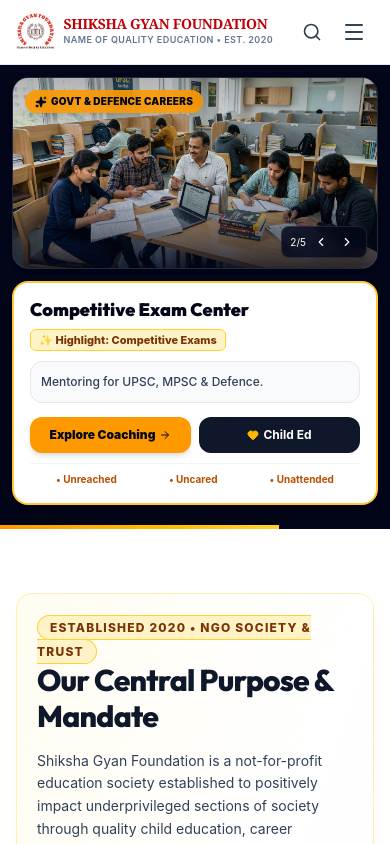
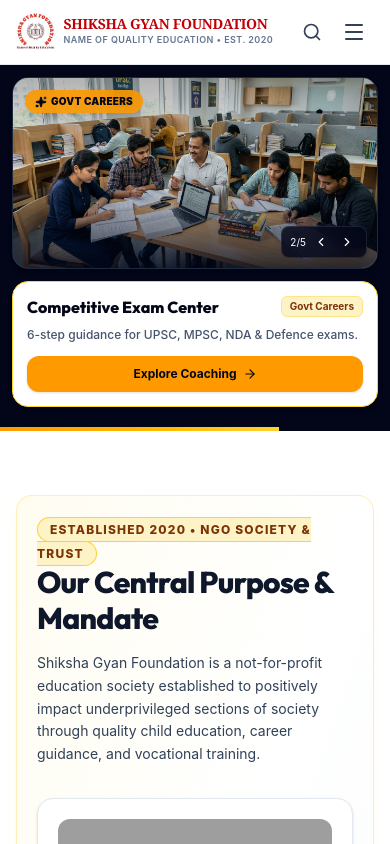
Before and after one commit to krish0000987-netizen/siksha-gyan-foundation, a React (Vite) app: page / in a window 390 px wide. Shown: the top 844 px of the page. Built offline with nearby package versions, Linux system fonts and the light colour scheme; grey boxes are pictures that could not be loaded.

Commit message:
fix(hero): make mobile hero white card ultra minimal and uncluttered

```diff
--- a/src/components/HeroSlider.jsx
+++ b/src/components/HeroSlider.jsx
@@ -70,65 +70,47 @@
           </div>
         </div>
 
-        {/* Highlighted Text Card (NOT in dark image background) */}
-        <div className="bg-white border-2 border-amber-400/80 shadow-xl rounded-2xl p-4 space-y-2.5 text-slate-900 relative">
+        {/* Ultra Minimal White Text Card */}
+        <div className="bg-white border border-amber-300 shadow-md rounded-2xl p-3.5 space-y-2 text-slate-900">
 
-          {/* Minimal Highlighted Headline */}
-          <div className="space-y-1">
-            <h2 className="text-lg font-black text-slate-950 leading-tight">
+          {/* Header Row: Title & Category Badge */}
+          <div className="flex items-start justify-between gap-2">
+            <h2 className="text-base font-extrabold text-slate-950 leading-snug">
               {slide.mobileTitle || slide.title}
             </h2>
-            {slide.highlightText && (
-              <span className="inline-block bg-amber-100 text-amber-900 border border-amber-300 font-extrabold text-[11px] px-2 py-0.5 rounded-md">
-                ✨ Highlight: {slide.highlightText}
-              </span>
-            )}
+            <span className="text-[10px] font-bold text-amber-900 bg-amber-100 px-2 py-0.5 rounded-md border border-amber-200 flex-shrink-0">
+              {slide.badge}
+            </span>
           </div>
 
-          {/* Minimal 1-line Subtitle */}
-          <p className="text-xs text-slate-700 font-medium leading-relaxed bg-slate-50 p-2.5 rounded-xl border border-slate-200">
+          {/* Minimal Subtitle Text */}
+          <p className="text-xs text-slate-600 font-medium leading-normal">
             {slide.mobileSubtitle || slide.subtitle}
           </p>
 
-          {/* Compact CTA Buttons */}
-          <div className="grid grid-cols-2 gap-2 pt-1">
+          {/* Single Clean Action Button */}
+          <div className="pt-1">
             {slide.ctaTarget === 'donate' ? (
               <a
                 href={getWhatsAppDonationLink("Child Education")}
                 target="_blank"
                 rel="noopener noreferrer"
-                className="py-2.5 px-3 bg-amber-500 hover:bg-amber-400 active:bg-amber-600 text-slate-950 font-black rounded-xl text-xs flex items-center justify-center space-x-1 shadow-md text-center"
+                className="w-full py-2.5 px-4 bg-amber-500 hover:bg-amber-400 active:bg-amber-600 text-slate-950 font-bold rounded-xl text-xs flex items-center justify-center space-x-1.5 shadow-sm text-center"
               >
-                <span>Donate</span>
-                <ArrowRight className="w-3 h-3" />
+                <span>{slide.ctaText}</span>
+                <ArrowRight className="w-3.5 h-3.5" />
               </a>
             ) : (
               <button
                 onClick={() => onNavigate(slide.ctaTarget)}
-                className="py-2.5 px-3 bg-amber-500 hover:bg-amber-400 active:bg-amber-600 text-slate-950 font-black rounded-xl text-xs flex items-center justify-center space-x-1 shadow-md text-center"
+                className="w-full py-2.5 px-4 bg-amber-500 hover:bg-amber-400 active:bg-amber-600 text-slate-950 font-bold rounded-xl text-xs flex items-center justify-center space-x-1.5 shadow-sm text-center"
               >
                 <span>{slide.ctaText}</span>
-                <ArrowRight className="w-3 h-3" />
+                <ArrowRight className="w-3.5 h-3.5" />
               </button>
             )}
-
-            <a
-              href={getWhatsAppDonationLink("Child Education")}
-              target="_blank"
-              rel="noopener noreferrer"
-              className="py-2.5 px-3 bg-slate-900 hover:bg-slate-800 text-white font-bold rounded-xl text-xs flex items-center justify-center space-x-1 text-center"
-            >
-              <Heart className="w-3 h-3 text-amber-400 fill-amber-400" />
-              <span>Child Ed</span>
-            </a>
           </div>
 
-          {/* Minimal Mandate */}
-          <div className="pt-2 flex items-center justify-around text-[10px] font-bold text-slate-600 border-t border-slate-100">
-            <span className="text-amber-700">• Unreached</span>
-            <span className="text-amber-700">• Uncared</span>
-            <span className="text-amber-700">• Unattended</span>
-          </div>
         </div>
       </div>
 
--- a/src/data/foundationData.js
+++ b/src/data/foundationData.js
@@ -51,10 +51,9 @@
   {
     id: 1,
     title: "Reaching the Unreached, Uncared & Unattended",
-    mobileTitle: "Empowering Underprivileged Youth",
-    highlightText: "Unreached & Uncared",
+    mobileTitle: "Child Education & Mentoring",
     subtitle: "Empowering underprivileged children and youth with high-quality education and lifelong learning opportunities across Maharashtra.",
-    mobileSubtitle: "Quality child education & guidance.",
+    mobileSubtitle: "Bringing quality education & guidance to underprivileged youth.",
     image: "/images/hero_child_education.jpg",
     badge: "Core Mission",
     ctaText: "Donate for Child Ed",
@@ -64,11 +63,10 @@
     id: 2,
     title: "Competitive Examination Center",
     mobileTitle: "Competitive Exam Center",
-    highlightText: "Competitive Exams",
     subtitle: "Structured 6-step mentoring for UPSC, MPSC, NDA, CDS, AFCAT, CAPF, PSI, STI & ASO examinations by veteran guidance faculty.",
-    mobileSubtitle: "Mentoring for UPSC, MPSC & Defence.",
+    mobileSubtitle: "6-step guidance for UPSC, MPSC, NDA & Defence exams.",
     image: "/images/hero_competitive_prep.jpg",
-    badge: "Govt & Defence Careers",
+    badge: "Govt Careers",
     ctaText: "Explore Coaching",
     ctaTarget: "programs-competitive"
   },
@@ -76,9 +74,8 @@
     id: 3,
     title: "Design, Architecture & Creative Careers",
     mobileTitle: "Design & Creative Careers",
-    highlightText: "Creative Careers",
     subtitle: "Guiding creative aspirants through aptitude testing & entrance coaching for NID, NIFT, UCEED, NATA, CEED & ART CET.",
-    mobileSubtitle: "Prep for NID, NIFT & UCEED.",
+    mobileSubtitle: "Aptitude testing & entrance prep for NID, NIFT & UCEED.",
     image: "/images/hero_design_studio.jpg",
     badge: "Creative Prep",
     ctaText: "Try Aptitude Quiz",
@@ -88,23 +85,21 @@
     id: 4,
     title: "Skill Development & Vocational Training",
     mobileTitle: "Skill & Vocational Training",
-    highlightText: "Vocational Training",
     subtitle: "Urban and rural skilling centers offering placement-aligned courses in Hospitality, Aviation, Healthcare, Automobile & Safety.",
-    mobileSubtitle: "Job courses in Healthcare & Aviation.",
+    mobileSubtitle: "Placement courses in Aviation, Healthcare & Hospitality.",
     image: "/images/hero_skill_workshop.jpg",
-    badge: "Skill & Employment",
-    ctaText: "View Skilling Courses",
+    badge: "Employment",
+    ctaText: "View Courses",
     ctaTarget: "programs-skills"
   },
   {
     id: 5,
     title: "Community Welfare & Health Drives",
-    mobileTitle: "Health & Community Drives",
-    highlightText: "Community Welfare",
+    mobileTitle: "Community Health Drives",
     subtitle: "Blood donation, eye checkups & health wellness camps in Dombivli, Kalyan, Thane and Dadar for sustainable grassroots impact.",
-    mobileSubtitle: "Free health & blood donation drives.",
+    mobileSubtitle: "Free blood donation, eye checkups & wellness camps.",
     image: "/images/hero_health_camp.jpg",
-    badge: "Grassroots Welfare",
+    badge: "Health Drives",
     ctaText: "View Health Camps",
     ctaTarget: "activities-health"
   }
```
